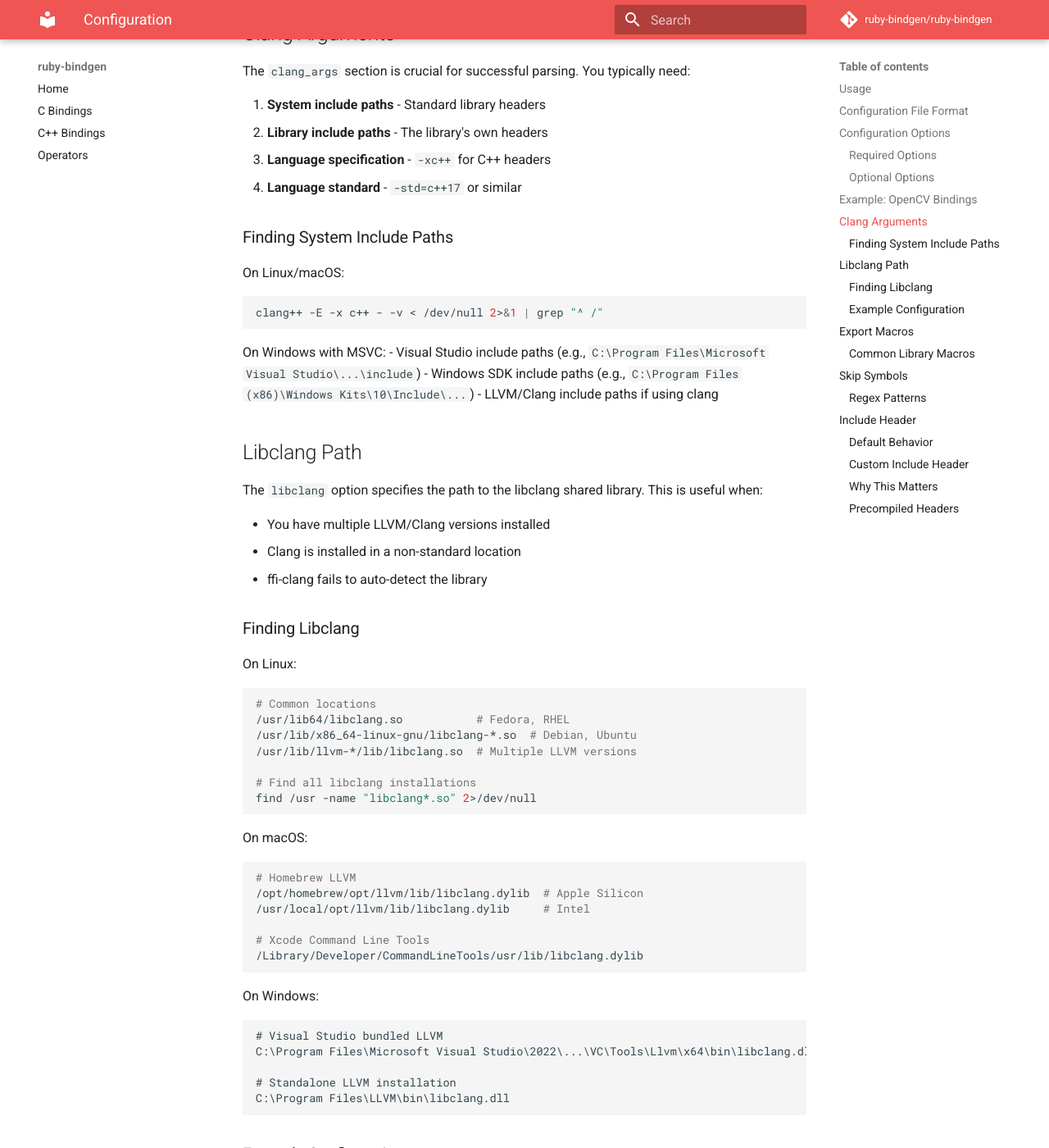
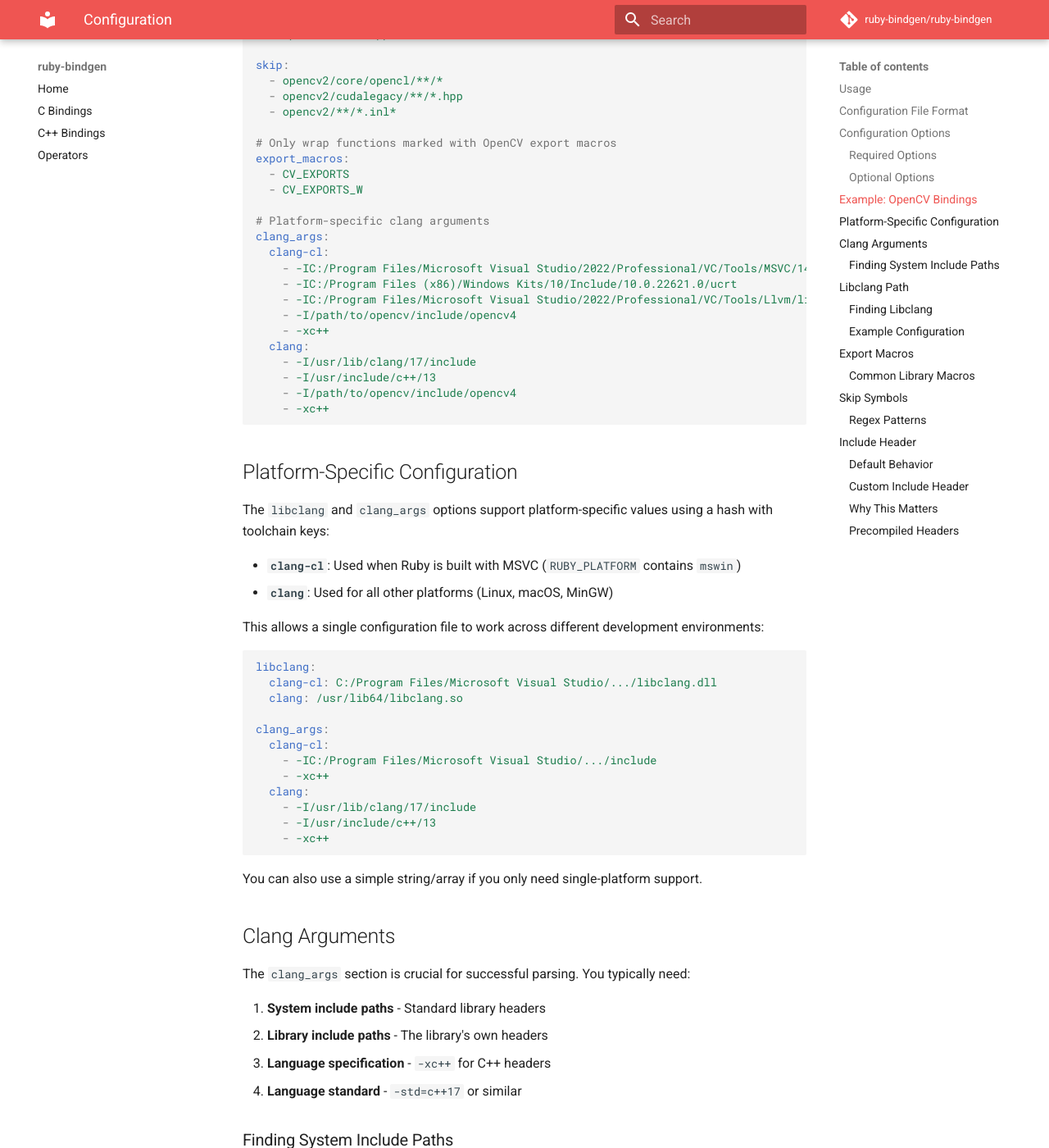
Before and after one commit to ruby-rice/ruby-bindgen, an MkDocs documentation site: the page built from docs/configuration.md, in a window 1280 px wide and 1400 px high, scrolled down 3076 px. Shown: the whole window at 82% size. Built offline with MkDocs 1.6.1 and Material for MkDocs 9.7.7, drawn with Linux system fonts in a browser that asks for light colours; comment, search, counter and statistics services are not loaded; some of the changed text lies outside the part shown.

Commit message:
Update bindings.yaml format.

````diff
--- a/docs/configuration.md
+++ b/docs/configuration.md
@@ -18,8 +18,12 @@ extension: my_extension
 
 # Path to libclang shared library (optional)
 # If not specified, ffi-clang will attempt to find it automatically
-# Useful when you have multiple LLVM versions or non-standard install locations
+# Can be a single path or platform-specific paths (clang-cl for MSVC, clang for others)
 libclang: /usr/lib64/libclang.so
+# Or platform-specific:
+# libclang:
+#   clang-cl: C:/Program Files/Microsoft Visual Studio/.../libclang.dll
+#   clang: /usr/lib64/libclang.so
 
 # Custom Rice include header (optional)
 # If not specified, a default header with rice.hpp and stl.hpp is generated
@@ -53,11 +57,20 @@ skip_symbols:
 
 # Clang compiler arguments
 # Include paths, language standard, defines, etc.
+# Can be an array or platform-specific (clang-cl for MSVC, clang for others)
 clang_args:
   - -I/path/to/system/includes
   - -I/path/to/library/includes
   - -std=c++17
   - -xc++
+# Or platform-specific:
+# clang_args:
+#   clang-cl:
+#     - -IC:/Program Files/Microsoft Visual Studio/.../include
+#     - -xc++
+#   clang:
+#     - -I/usr/lib/clang/17/include
+#     - -xc++
 ```
 
 ## Configuration Options
@@ -75,18 +88,23 @@ clang_args:
 | Option | Default | Description |
 |--------|---------|-------------|
 | `extension` | none | Name of the Ruby extension. Used for the `Init_` function name. Must be a valid C/C++ identifier. When provided, generates project wrapper files (`{extension}-rb.cpp`, `{extension}-rb.hpp`, `{extension}.def`). When omitted, only per-file bindings are generated. |
-| `libclang` | auto-detect | Path to the libclang shared library. When specified, sets the `LIBCLANG` environment variable before loading ffi-clang. Useful when you have multiple LLVM versions or non-standard install locations. |
+| `libclang` | auto-detect | Path to the libclang shared library. Can be a string or a hash with `clang-cl` (MSVC) and `clang` (Linux/macOS/MinGW) keys for platform-specific paths. When specified, sets the `LIBCLANG` environment variable before loading ffi-clang. |
 | `include` | auto-generated | Path to a custom Rice include header. See [Include Header](#include-header) for details. |
 | `match` | `["**/*.{h,hpp}"]` | Glob patterns specifying which header files to process. |
 | `skip` | `[]` | Glob patterns specifying which header files to skip. |
 | `export_macros` | `[]` | List of macros that indicate a symbol is exported. Only functions/classes with these macros will be included. |
 | `skip_symbols` | `[]` | List of symbol names to skip. Supports simple names (`versionMajor`), fully qualified names (`cv::ocl::PlatformInfo::versionMajor`), or regex patterns (`/pattern/`). |
-| `clang_args` | `[]` | Arguments passed to libclang for parsing. Include paths, language options, etc. |
+| `clang_args` | `[]` | Arguments passed to libclang for parsing. Can be an array or a hash with `clang-cl` (MSVC) and `clang` (Linux/macOS/MinGW) keys for platform-specific arguments. |
 
 ## Example: OpenCV Bindings
 
 ```yaml
 extension: opencv_ruby
+
+# Platform-specific libclang paths
+libclang:
+  clang-cl: C:/Program Files/Microsoft Visual Studio/2022/Professional/VC/Tools/Llvm/x64/bin/libclang.dll
+  clang: /usr/lib64/libclang.so
 
 input: /path/to/opencv/include/opencv4
 output: /path/to/opencv-ruby/ext
@@ -108,12 +126,46 @@ export_macros:
   - CV_EXPORTS
   - CV_EXPORTS_W
 
+# Platform-specific clang arguments
 clang_args:
-  - -I/usr/include/c++/11
-  - -I/path/to/opencv/include/opencv4
-  - -std=c++17
-  - -xc++
+  clang-cl:
+    - -IC:/Program Files/Microsoft Visual Studio/2022/Professional/VC/Tools/MSVC/14.38.33130/include
+    - -IC:/Program Files (x86)/Windows Kits/10/Include/10.0.22621.0/ucrt
+    - -IC:/Program Files/Microsoft Visual Studio/2022/Professional/VC/Tools/Llvm/lib/clang/16/include
+    - -I/path/to/opencv/include/opencv4
+    - -xc++
+  clang:
+    - -I/usr/lib/clang/17/include
+    - -I/usr/include/c++/13
+    - -I/path/to/opencv/include/opencv4
+    - -xc++
 ```
+
+## Platform-Specific Configuration
+
+The `libclang` and `clang_args` options support platform-specific values using a hash with toolchain keys:
+
+- **`clang-cl`**: Used when Ruby is built with MSVC (`RUBY_PLATFORM` contains `mswin`)
+- **`clang`**: Used for all other platforms (Linux, macOS, MinGW)
+
+This allows a single configuration file to work across different development environments:
+
+```yaml
+libclang:
+  clang-cl: C:/Program Files/Microsoft Visual Studio/.../libclang.dll
+  clang: /usr/lib64/libclang.so
+
+clang_args:
+  clang-cl:
+    - -IC:/Program Files/Microsoft Visual Studio/.../include
+    - -xc++
+  clang:
+    - -I/usr/lib/clang/17/include
+    - -I/usr/include/c++/13
+    - -xc++
+```
+
+You can also use a simple string/array if you only need single-platform support.
 
 ## Clang Arguments
 
@@ -178,6 +230,7 @@ C:\Program Files\LLVM\bin\libclang.dll
 
 ### Example Configuration
 
+Single platform:
 ```yaml
 # Linux
 libclang: /usr/lib64/libclang.so
@@ -187,6 +240,15 @@ libclang: /opt/homebrew/opt/llvm/lib/libclang.dylib
 
 # Windows with Visual Studio
 libclang: C:/Program Files/Microsoft Visual Studio/2022/Professional/VC/Tools/Llvm/x64/bin/libclang.dll
+```
+
+Cross-platform (recommended for shared configs):
+```yaml
+# clang-cl is used for MSVC (Ruby platform contains 'mswin')
+# clang is used for everything else (Linux, macOS, MinGW)
+libclang:
+  clang-cl: C:/Program Files/Microsoft Visual Studio/2022/Professional/VC/Tools/Llvm/x64/bin/libclang.dll
+  clang: /usr/lib64/libclang.so
 ```
 
 ## Export Macros
````
Also changed, not shown: 5 other files.
